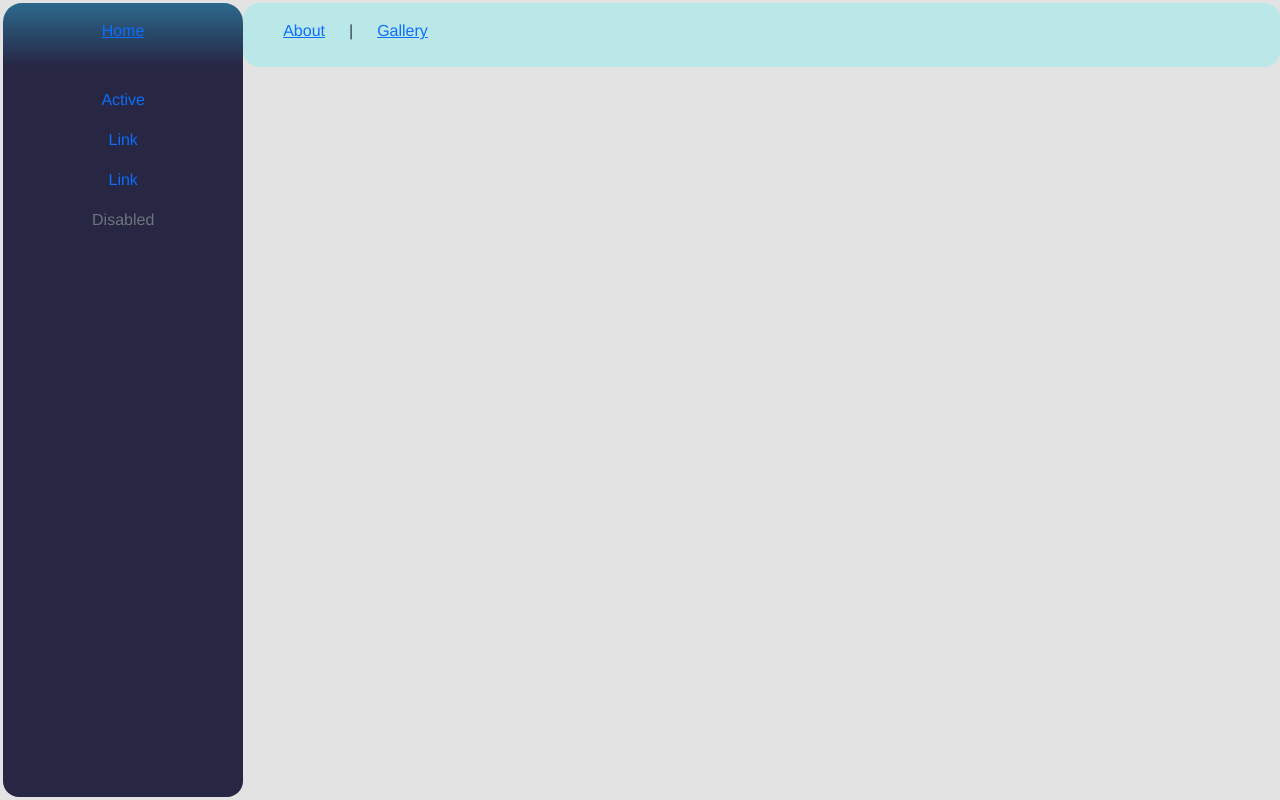
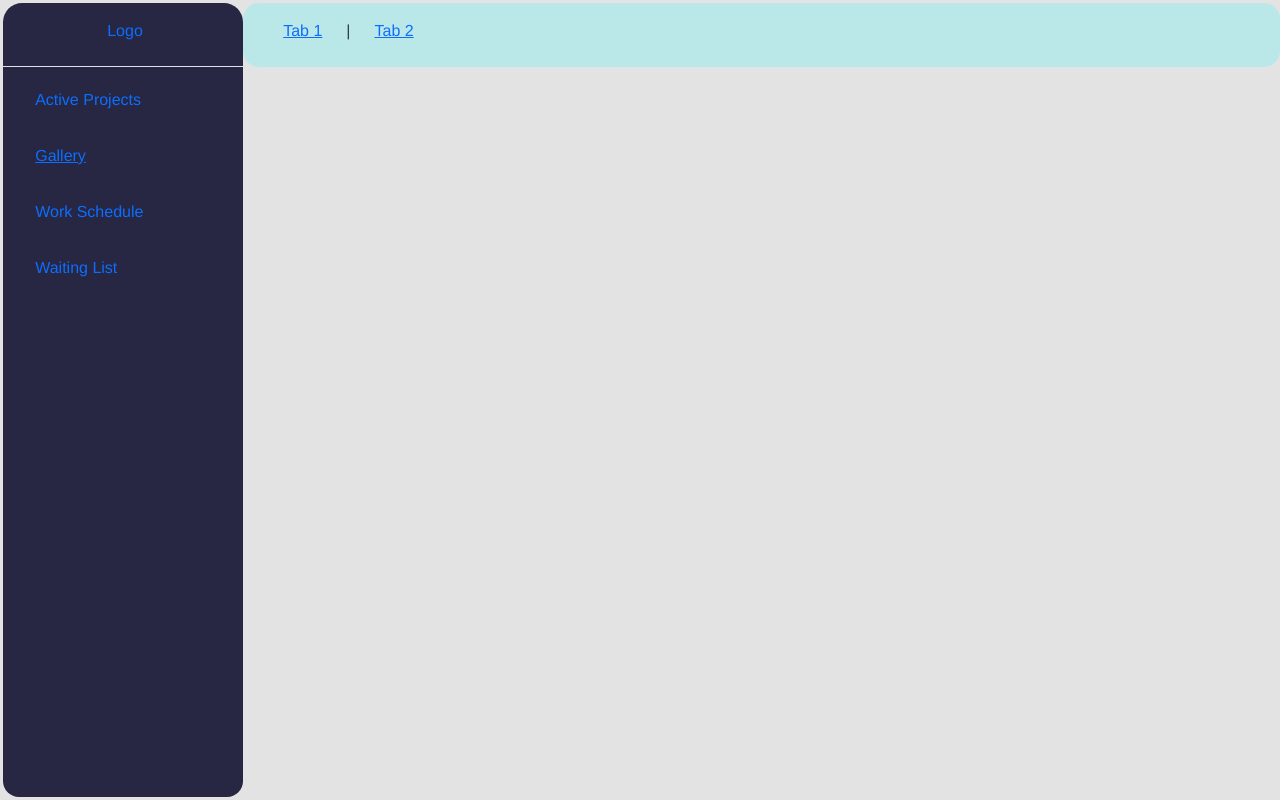
Before and after one commit to lucas-pohl-tomko/splash-art-workflow-project, a Vue app in the folder Client/: page /#/ in a window 1280 px wide. Built offline with nearby package versions, Linux system fonts and the light colour scheme.

Commit message:
More changes to the layout, mainly colors (also writing in english now kek)

```diff
--- a/Client/src/layouts/HomeLayout.vue
+++ b/Client/src/layouts/HomeLayout.vue
@@ -4,25 +4,39 @@
             <div class="sidebar fustify-content-start">
                 <ul class="nav flex-column p-3">
                     <li class="nav-item">
-                        <a class="nav-link active" aria-current="page" href="#"
-                            >Active</a
+                        <a
+                            class="nav-link active pb-3 d-flex justify-content-start"
+                            aria-current="page"
+                            href="#"
+                            >Active Projects</a
                         >
                     </li>
                     <li class="nav-item">
-                        <a class="nav-link" href="#">Link</a>
+                        <router-link class=" d-flex justify-content-start" to="/Gallery"><a class="nav-link p-3" href="#">Gallery</a></router-link>
                     </li>
                     <li class="nav-item">
-                        <a class="nav-link" href="#">Link</a>
+                        <a class="nav-link p-3 d-flex justify-content-start" href="#">Work Schedule</a>
                     </li>
                     <li class="nav-item">
-                        <a class="nav-link disabled">Disabled</a>
+                        <a class="nav-link p-3 d-flex justify-content-start" href="#">Waiting List</a>
                     </li>
                 </ul>
             </div>
-            <router-link class="pt-3 homeIcon" to="/Home">Home</router-link>
-            <nav class="nav justify-content-start p-3 sidebarSizedMargin navBar">
-                <router-link class="px-4" to="/about">About</router-link> |
-                <router-link class="px-4" to="/Gallery">Gallery</router-link>
+            <router-link
+                class="pt-3 homeIcon border-bottom"
+                to="/Home"
+                style="position: absolute"
+                >
+                    <p class="logo" style="position: absolute; left: 6.5rem">
+                        Logo
+                    </p>
+                </router-link
+            >
+            <nav
+                class="nav justify-content-start p-3 sidebarSizedMargin navBar"
+            >
+                <router-link class="px-4" to="/about">Tab 1</router-link> |
+                <router-link class="px-4" to="/Gallery">Tab 2</router-link>
             </nav>
         </div>
 
@@ -43,49 +57,50 @@ export default {};
     -moz-osx-font-smoothing: grayscale;
     text-align: center;
     color: #2c3e50;
-    background-color:#e3e3e3 ;
+    background-color: #e3e3e3;
 }
 
 .navBar {
-    margin: .2rem;
+    margin: 0.2rem;
     background-color: #bae8e8;
     position: absolute;
     width: calc(100% - 15.2rem);
     height: 4rem;
-    border-radius:1rem 1rem 1rem 1rem;
-
+    border-radius: 1rem 1rem 1rem 1rem;
 }
 
-.sidebarSizedMargin{
+.sidebarSizedMargin {
     margin-left: 15.2rem;
 }
 
-.homeIcon{
-    margin: .2rem;
+.sidebar .active {
+}
+
+.homeIcon {
+    margin: 0.2rem;
     position: absolute;
-    background-image: linear-gradient(180deg, #2c698d, #272643);
+    /* background-image: linear-gradient(180deg, #2c698d, #272643); */
+    background-color: #272643;
     height: 4rem;
-    padding-left: 6.1525rem;
-    padding-right: 6.1525rem;
-    border-radius:1.2rem 1.2rem 0rem 0rem;
-
+    padding-left: 7.5rem;
+    padding-right: 7.5rem;
+    border-radius: 1.2rem 1.2rem 0rem 0rem;
 }
 
 .sidebar {
-    margin: .2rem;
+    margin: 0.2rem;
     width: 15rem;
-    border-radius:0 0 1rem 1rem;
+    border-radius: 0 0 1rem 1rem;
     height: calc(100% - 4.2rem);
     position: absolute;
     margin-top: 4rem;
     background-color: #272643;
 }
 
-
 .content {
     height: calc(100vh - 4.2rem);
-    margin-top: calc(4rem + .2rem);
-    margin-left: calc(15rem + .2rem);
+    margin-top: calc(4rem + 0.2rem);
+    margin-left: calc(15rem + 0.2rem);
     background-color: #e3e3e3;
     overflow-y: auto;
 }
```
